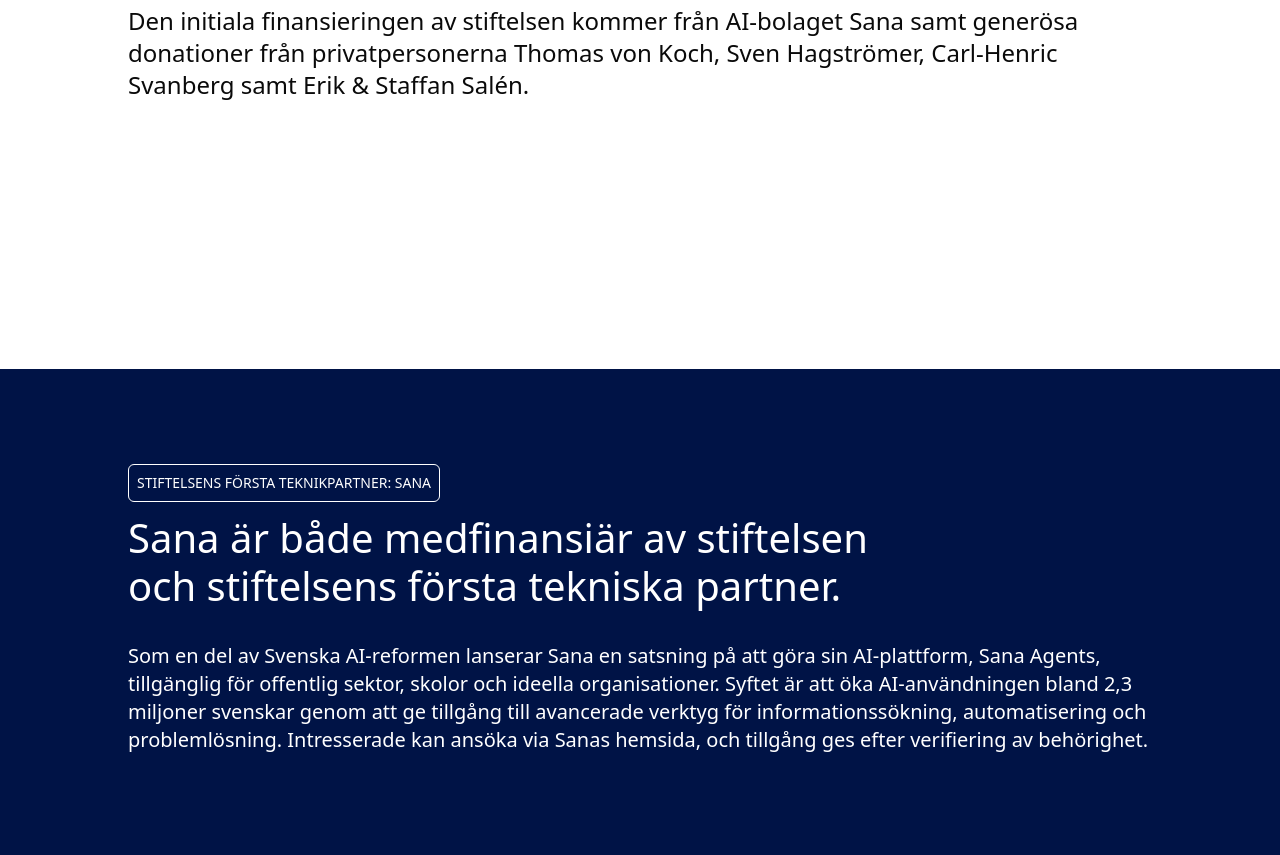
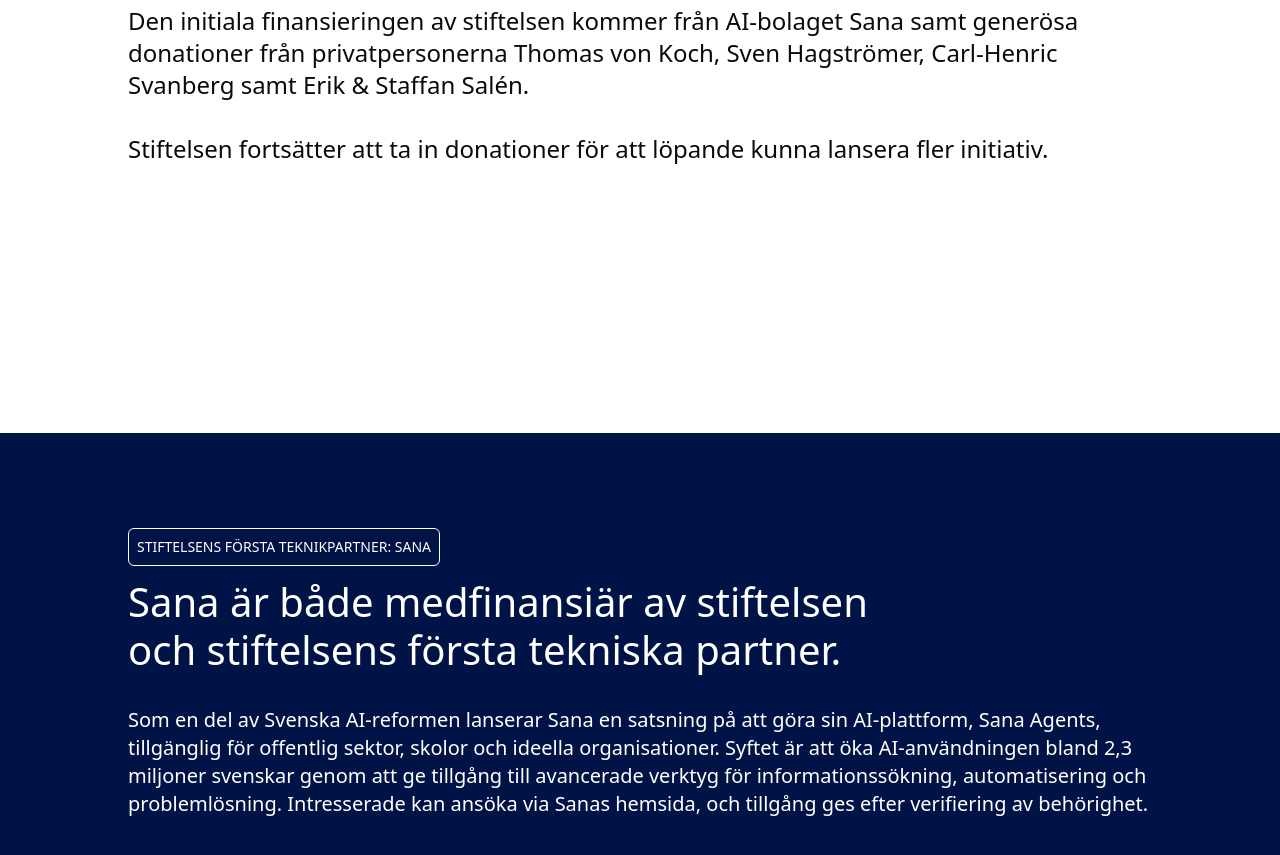
Before and after one commit to oliver-adage/ai-reformen-new, a Next.js app: page / in a window 1280 px wide. Shown: the part 3160-4015 px from the top of the page. Built offline with nearby package versions, Linux system fonts and the light colour scheme; a web font is replaced by a local one.

Commit message:
feat: add text

```diff
--- a/app/page.tsx
+++ b/app/page.tsx
@@ -205,6 +205,10 @@
               Koch, Sven Hagströmer, Carl-Henric Svanberg samt Erik & Staffan
               Salén.
             </p>
+            <p className="text-xl lg:text-2xl mb-8">
+              Stiftelsen fortsätter att ta in donationer för att löpande kunna
+              lansera fler initiativ.{' '}
+            </p>
           </div>
         </div>
       </section>
```
